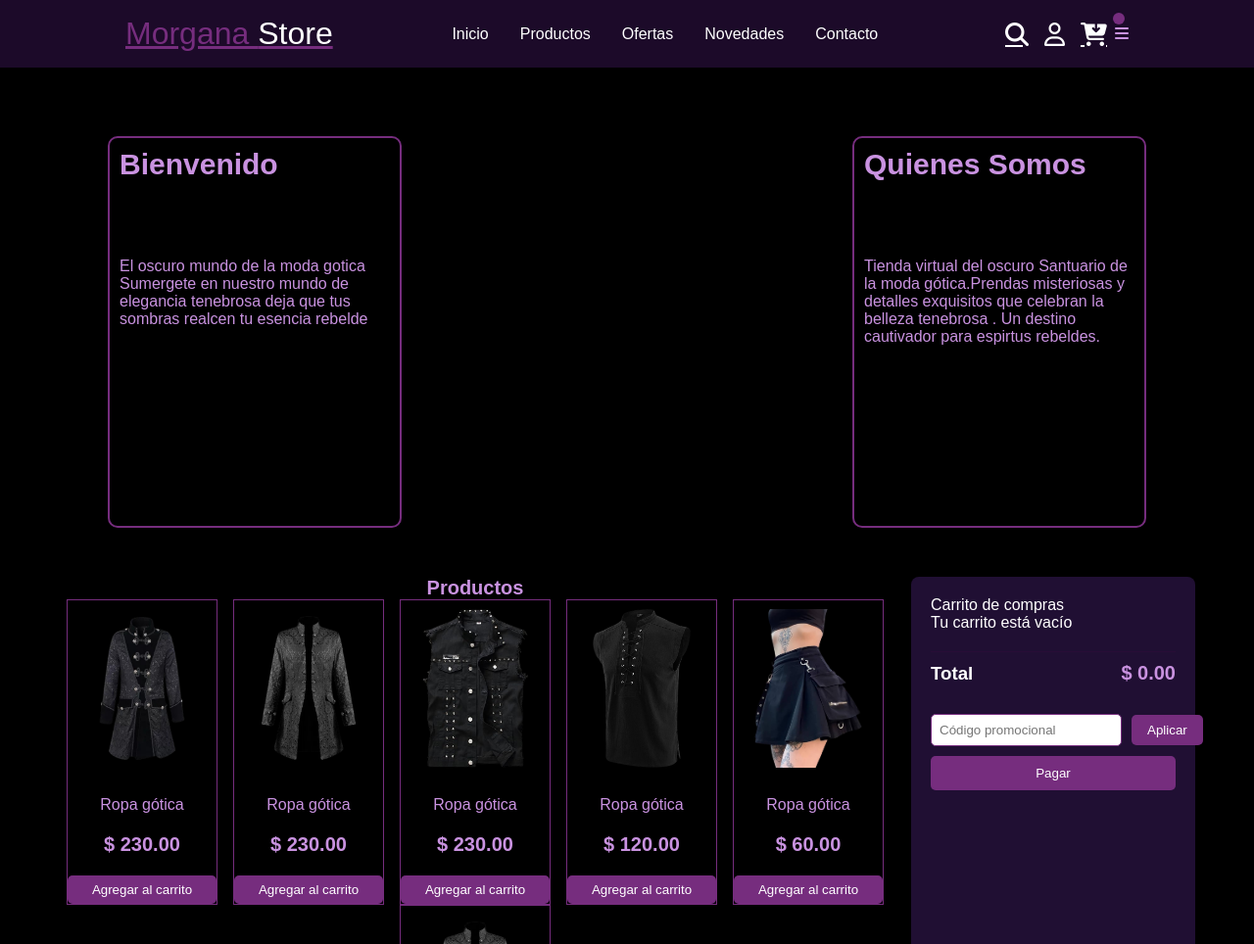
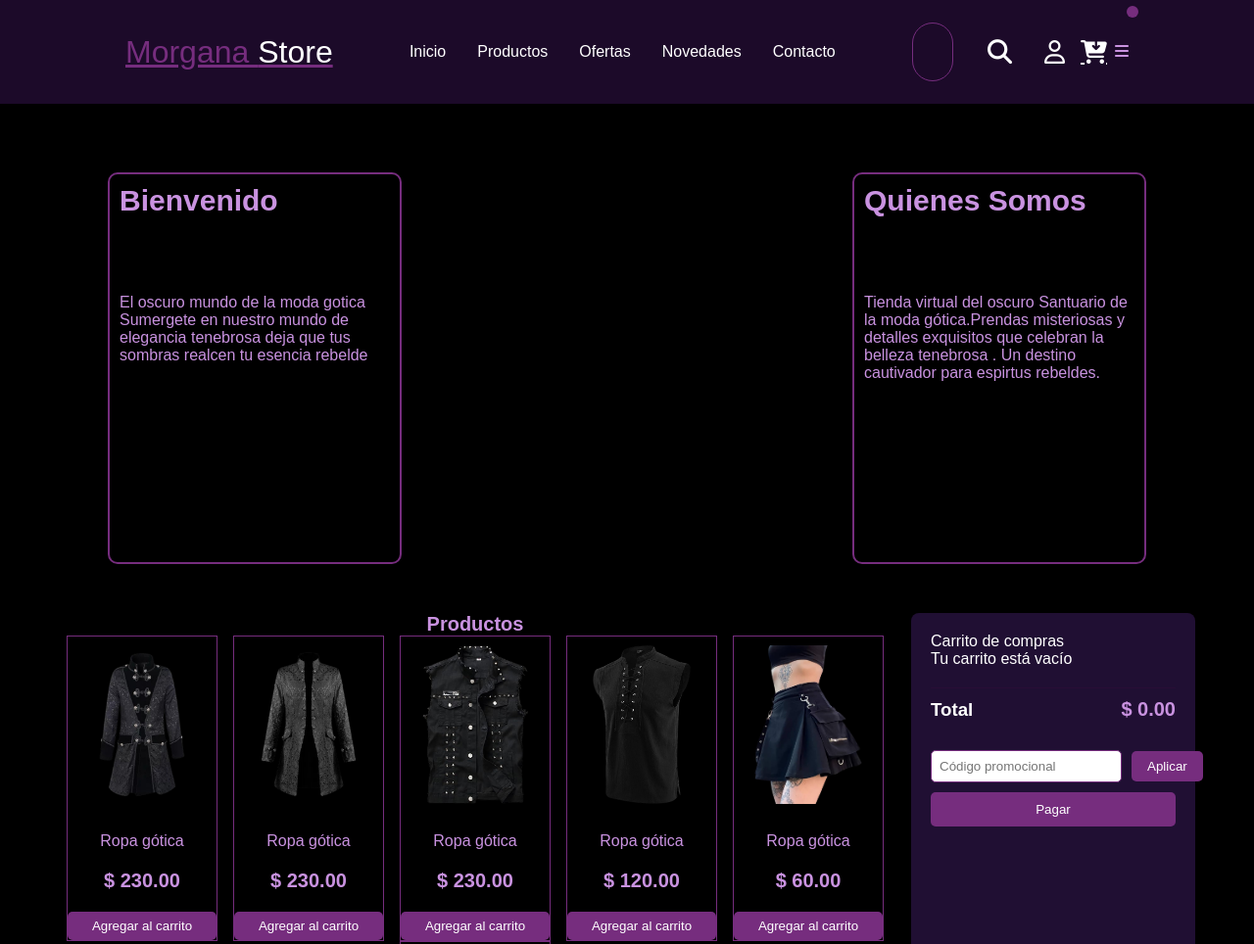
Before and after one commit to Mario-Quitia/Ecomerce, a website: page Ecomerce/index.html in a window 1280 px wide. Shown: the top 964 px of the page at 98% size. Drawn offline with Linux system fonts and the light colour scheme; files whose address does not match are found by name; a web font is replaced by a local one.

Commit message:
Bton busquedad

```diff
--- a/Ecomerce/cartshop.js
+++ b/Ecomerce/cartshop.js
@@ -5,6 +5,9 @@
 document.querySelector('.menu-toggle').addEventListener('click', function() {
   document.querySelector('.nav-links').classList.toggle('active');
 });
+
+
+
 
 
 // Definición inicial de la lista de productos.
--- a/Ecomerce/index.html
+++ b/Ecomerce/index.html
@@ -24,10 +24,11 @@
         <a href="#productos">Productos</a>
         <a href="#promociones">Ofertas</a>
         <a href="#novedades">Novedades</a>
-        <a href="#">Contacto</a>
+        <a href="#footer">Contacto</a>
       </div>
       <div class="right-nav">
-        <a href="#" class="icon-link"><i class="fa-solid fa-magnifying-glass"></i></a>
+        <input type="text" class="search-input" placeholder="Buscar">
+        <button class="search-btn"><i class="fa-solid fa-magnifying-glass"></i></button>
         <a href="#" class="icon-link"><i class="fa-regular fa-user"></i></a>
         <a href="#" class="icon-link" id="icon-cart"><p id="count"></p><i class="fa-solid fa-cart-arrow-down" data-amount="0"></i></a>
         <div class="menu-toggle">
@@ -75,13 +76,12 @@
           <input type="text" placeholder="Código promocional">
           <button>Aplicar</button>
         </div>
-        <a href="#">
           <button class="btn-pagar">Pagar</button>
         </a>
     </div>
   </div>
 
-  <footer class="foot">
+  <footer class="footer" id="footer">
     <div class="footer__contact">
       <h3>Contacto</h3>
       <p>Teléfono: [Número de Teléfono]</p>
--- a/Ecomerce/style.css
+++ b/Ecomerce/style.css
@@ -5,30 +5,30 @@
 }
 
 body {
-  font-family: 'Gothic A1', sans-serif; /* O una tipografía de tu elección */
-  background-color: #000000; /* Un tono de púrpura oscuro de la paleta como fondo general */
-  color: #c992e0; /* Un tono de púrpura claro de la paleta para el texto general */
+  font-family: 'Gothic A1', sans-serif;
+  background-color: #000000;
+  color: #c992e0;
 }
 
 header {
-  background-color: #1c0a29; /* Un tono ligeramente más oscuro para el header */
-  padding: 1rem 0; /* Espaciado superior e inferior para el header */
+  background-color: #1c0a29;
+  padding: 1rem 0;
 }
 
 nav {
   display: flex;
   justify-content: space-between;
   align-items: center;
-  padding: 0 10%; /* Espaciado lateral para el nav */
+  padding: 0 10%;
 }
 
 .logo {
-  color: #762d7e; /* Un tono de púrpura medio para 'Morgana' */
-  font-size: 2rem; /* Tamaño del logotipo */
+  color: #762d7e;
+  font-size: 2rem;
 }
 
 .logo span {
-  color: #fff; /* Color blanco para 'Store' */
+  color: #fff;
 }
 
 .nav-links {
@@ -39,19 +39,21 @@ nav {
 .nav-links a {
   color: #fff;
   text-decoration: none;
-  padding: 0 1rem; /* Agrega espacio alrededor del texto de los enlaces para que no estén pegados al borde */
+  padding: 0 1rem;
   font-size: 1rem;
-  transition: color 0.3s; /* Hace que el cambio de color del texto sea suave y gradual */
+  transition: color 0.3s;
 }
 
 .nav-links a:hover {
-  color: #762d7e; /* Color de resaltado para los enlaces al pasar el ratón */
+  color: #762d7e;
 }
 
 .right-nav {
   display: flex;
   align-items: center;
+  position: relative;
 }
+
 
 .icon-link {
   color: #fff;
@@ -59,24 +61,61 @@ nav {
   padding: 0 0.5rem;
   display: flex;
   align-items: center;
+  justify-content: center;
   transition: color 0.3s;
 }
 
 .icon-link:hover {
   color: #762d7e;
 }
+.search-btn {
+  background-color: transparent;
+}
 
-#icon-cart {
-  display: flex;
-  position: relative;
+.search-input {
+  outline: none;
+  box-sizing: border-box;
+  height: 60px;
+  width: 0px;
+  padding: 0 20px;
+  color: #000;
+  border-radius: 50px;
+  font-size: 20px;
+  border: 1px solid #762d7e;
+  transition: all .7s ease;
+  background-color: transparent;
+  margin-right: 10px;
+}
+
+.search-btn {
+  border: none;
+  border-radius: 0 50px 50px 0;
+  cursor: pointer;
+  transition: .5s;
+}
+
+.search-btn i {
+  font-size: 25px;
+  color: white;
+  line-height: 60px;
+}
+
+.search-btn:hover {
+  background-color: #280d36;
+}
+
+.right-nav:hover .search-input {
+  width: 250px;
+}
+
+.right-nav:hover .search-btn i {
+  transform: rotate(-360deg);
 }
 
 #icon-cart i {
   font-size: 1.5rem;
   display: block;
 }
-
-
 
 #count {
   background-color: #762d7e;
@@ -94,6 +133,8 @@ nav {
   justify-content: center;
   line-height: 1;
 }
+
+
 
 @media screen and (max-width: 768px) {
   .nav-links {
```
Also changed, not shown: Pasarela de pago/pasarela.css (+18 -0 lines).
